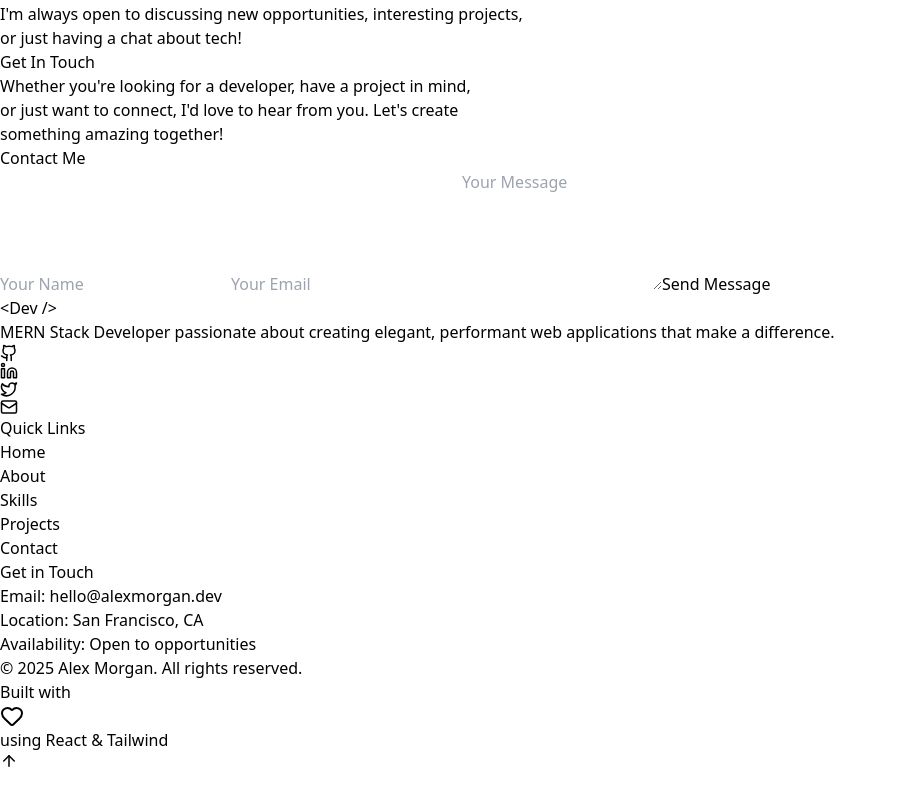
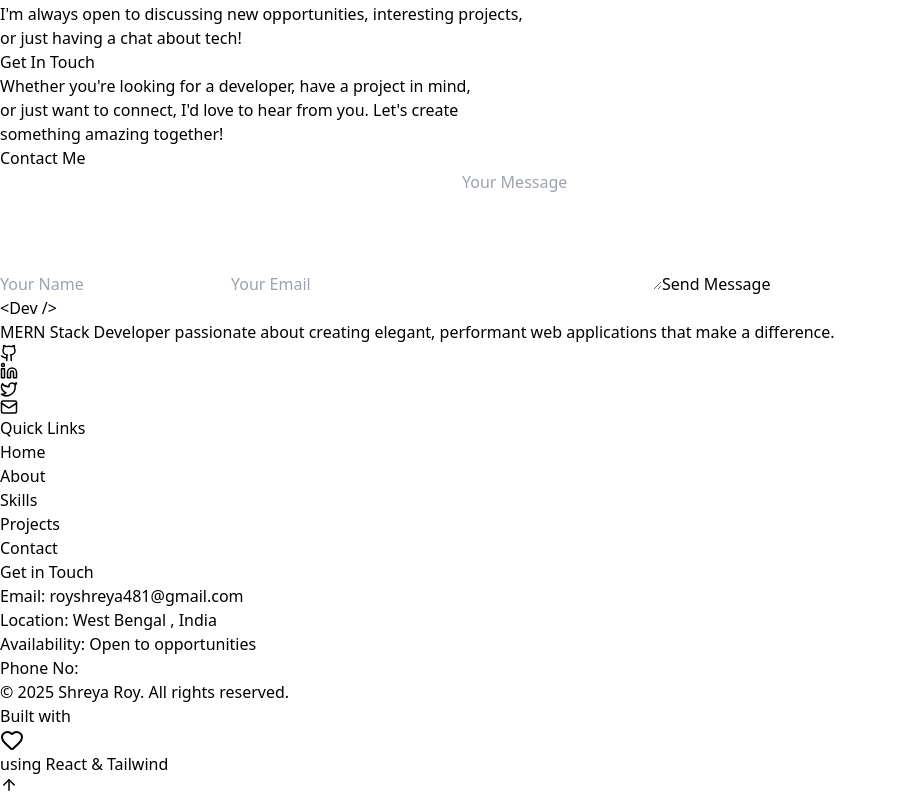
Before and after one commit to Shreya-2003-ctrl/My-Portfolio, a React (Vite) app: page / in a window 1280 px wide. Shown: the part 1212-2012 px from the top of the page, without its empty margins (0-897 px from the left). Before the commit the page ends 1988 px from the top, so only its background shows below. Built offline with nearby package versions, Linux system fonts and the light colour scheme.

Commit message:
Update Footer and Navbar components with personal information and styling adjustments

```diff
--- a/src/components/Footer.jsx
+++ b/src/components/Footer.jsx
@@ -17,10 +17,10 @@ const Footer = () => {
   ];
 
   const socialLinks = [
-    { icon: Github, href: 'https://github.com', label: 'GitHub' },
-    { icon: Linkedin, href: 'https://linkedin.com', label: 'LinkedIn' },
+    { icon: Github, href: 'https://github.com/Shreya-2003-ctrl', label: 'GitHub' },
+    { icon: Linkedin, href: 'www.linkedin.com/in/shreya-roy-tech', label: 'LinkedIn' },
     { icon: Twitter, href: 'https://twitter.com', label: 'Twitter' },
-    { icon: Mail, href: 'mailto:hello@alexmorgan.dev', label: 'Email' },
+    { icon: Mail, href: 'royshreya481@gmail.com', label: 'Email' },
   ];
 
   return (
@@ -111,16 +111,19 @@ const Footer = () => {
             <div className="space-y-3 text-sm text-muted-foreground">
               <p>
                 <span className="text-foreground">Email:</span>{' '}
-                <a href="mailto:hello@alexmorgan.dev" className="hover:text-primary transition-colors">
-                  hello@alexmorgan.dev
+                <a href="royshreya481@gmail.com" className="hover:text-primary transition-colors">
+                  royshreya481@gmail.com
                 </a>
               </p>
               <p>
-                <span className="text-foreground">Location:</span> San Francisco, CA
+                <span className="text-foreground">Location:</span> West Bengal , India
               </p>
               <p>
                 <span className="text-foreground">Availability:</span>{' '}
                 <span className="text-primary">Open to opportunities</span>
+              </p>
+              <p>
+                <span>Phone No:</span>
               </p>
             </div>
           </motion.div>
@@ -137,7 +140,7 @@ const Footer = () => {
             viewport={{ once: true }}
             className="text-muted-foreground text-sm"
           >
-            © {currentYear} Alex Morgan. All rights reserved.
+            © {currentYear} Shreya Roy. All rights reserved.
           </motion.p>
 
           <motion.p
--- a/src/components/Navbar.jsx
+++ b/src/components/Navbar.jsx
@@ -43,7 +43,7 @@ const Navigation = () => {
           </motion.a>
 
           {/* Desktop Navigation */}
-          <ul className="hidden md:flex items-center gap-8">
+          <ul className=" text-xl hidden md:flex items-center gap-8">
             {navLinks.map((link, index) => (
               <motion.li
                 key={link.name}
```
